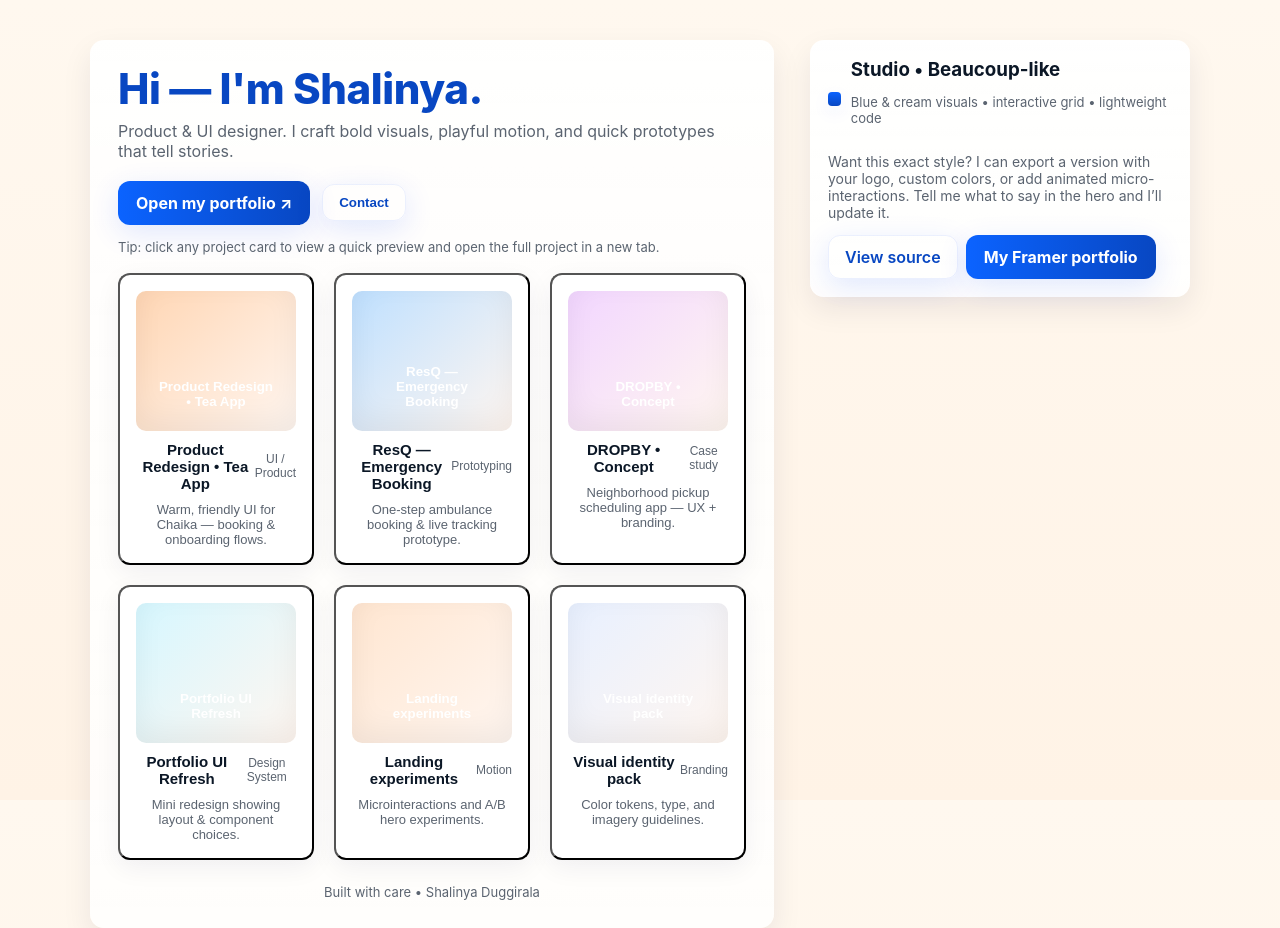
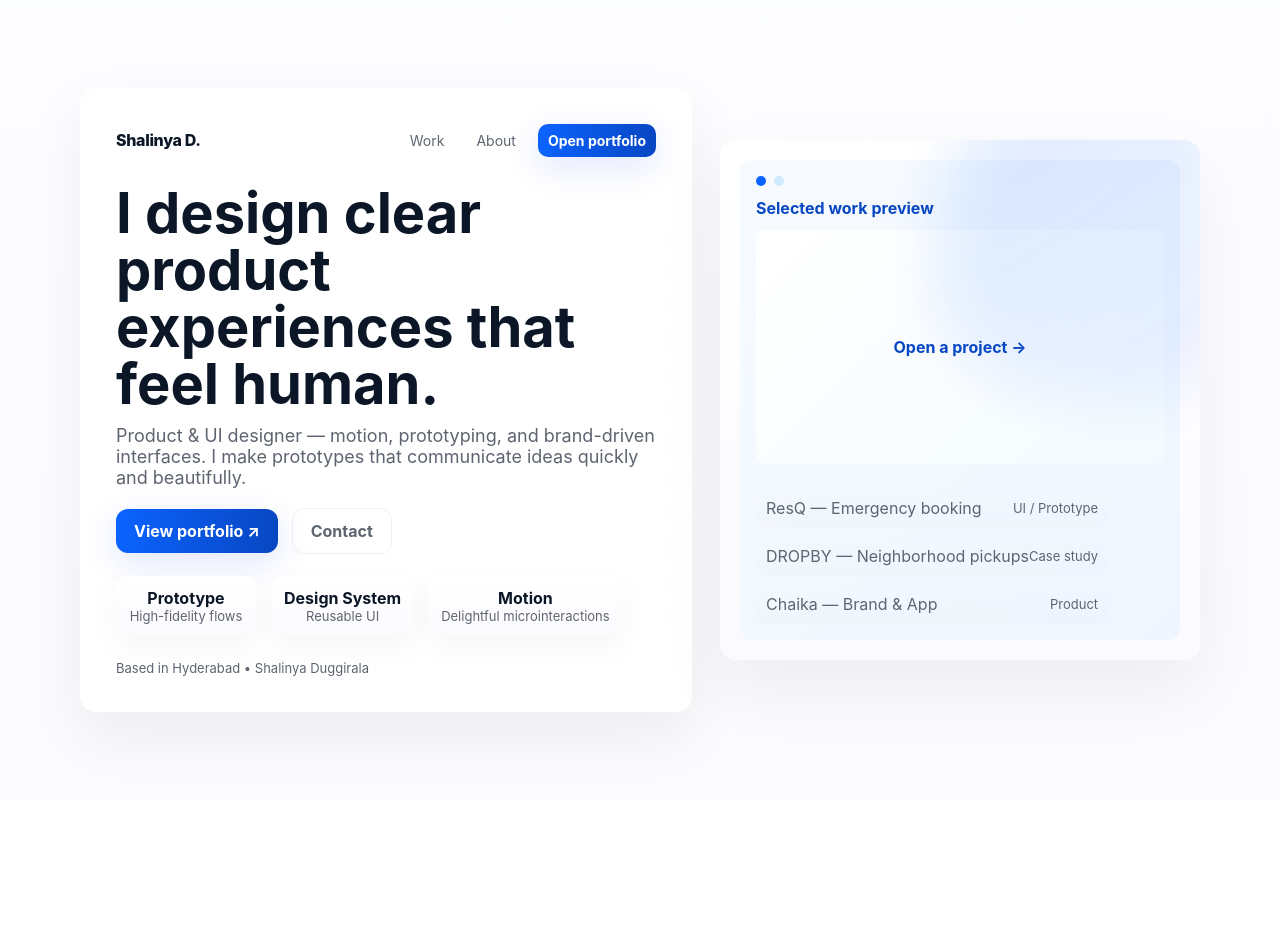
Before and after one commit to ShalinyaDuggirala/NEWFolios, a plain HTML site: page index.html in a window 1280 px wide. After the commit the page ends 800 px from the top, so only its background shows below. Drawn offline with Linux system fonts and the light colour scheme.

Commit message:
Update index.html

```diff
--- a/index.html
+++ b/index.html
@@ -3,257 +3,143 @@
 <head>
 <meta charset="utf-8" />
 <meta name="viewport" content="width=device-width,initial-scale=1" />
-<title>Hi — I'm Shalinya • Portfolio</title>
+<title>Shalinya Duggirala — Portfolio</title>
+<link rel="preconnect" href="https://fonts.gstatic.com" crossorigin>
 <style>
+  /* ---- Variables ---- */
   :root{
-    --cream: #fff8ef;
-    --cream-2: #fff3e6;
-    --blue-1: #0b63ff;   /* main accent */
-    --blue-2: #0847c2;   /* dark accent */
-    --muted: #5b6470;
-    --card: #ffffff;
-    --glass: rgba(255,255,255,0.66);
-    --shadow: 0 12px 30px rgba(11,25,60,0.08);
+    --bg: #fbfbfd;
+    --panel: #ffffff;
+    --accent: #0b63ff;       /* change for other palettes */
+    --accent-2: #0847c2;
+    --muted: #5e6570;
+    --maxw: 1120px;
+    --gap: 28px;
     --radius: 14px;
-    --gap: 20px;
   }
+  /* ---- Reset ---- */
   *{box-sizing:border-box}
-  html,body{height:100%;margin:0;font-family:Inter, system-ui, -apple-system, "Segoe UI", Roboto, "Helvetica Neue", Arial;color:#0b1726}
-  body{
-    background: linear-gradient(180deg,var(--cream) 0%, var(--cream-2) 100%);
-    -webkit-font-smoothing:antialiased;
-    -moz-osx-font-smoothing:grayscale;
-    padding:40px;
-    display:flex;
-    align-items:flex-start;
-    justify-content:center;
+  html,body{height:100%;margin:0;font-family:Inter, ui-sans-serif, system-ui, -apple-system, "Segoe UI", Roboto, Arial;color:#0b1726}
+  body{background:linear-gradient(180deg,#fcfdff 0%, #fbfbfd 100%);-webkit-font-smoothing:antialiased;padding:36px;display:flex;justify-content:center}
+  a{color:inherit}
+
+  /* ---- Layout ---- */
+  .stage{width:100%;max-width:var(--maxw);display:grid;grid-template-columns:1fr 480px;gap:var(--gap);align-items:center}
+  @media (max-width:980px){ .stage{grid-template-columns:1fr; padding:0 18px} }
+
+  /* ---- Left hero ---- */
+  header.hero{padding:36px;border-radius:16px;background:linear-gradient(180deg,rgba(255,255,255,0.95),rgba(255,255,255,0.88));box-shadow:0 24px 60px rgba(12,20,40,0.06);position:relative}
+  nav.top{display:flex;justify-content:space-between;align-items:center;margin-bottom:28px}
+  .brand{font-weight:800;letter-spacing:-0.02em}
+  .navlinks{display:flex;gap:12px;align-items:center}
+  .navlinks a{font-size:14px;color:var(--muted);text-decoration:none;padding:8px 10px;border-radius:10px}
+  .navlinks a.cta{background:linear-gradient(90deg,var(--accent),var(--accent-2));color:white;font-weight:700}
+  h1.title{font-size:56px;line-height:1.02;margin:0 0 12px}
+  p.lead{margin:0 0 20px;color:var(--muted);max-width:55ch;font-size:18px}
+  .actions{display:flex;gap:14px;align-items:center}
+  .btn{padding:12px 18px;border-radius:12px;font-weight:700;text-decoration:none;display:inline-flex;align-items:center;gap:10px;cursor:pointer}
+  .btn.primary{background:linear-gradient(90deg,var(--accent),var(--accent-2));color:#fff;box-shadow:0 10px 34px rgba(11,60,255,0.12)}
+  .btn.ghost{background:transparent;border:1px solid rgba(10,20,40,0.06);color:var(--muted)}
+
+  /* little animated underline for links */
+  .link-underline{position:relative;display:inline-block}
+  .link-underline::after{content:"";position:absolute;left:0;right:0;height:2px;background:linear-gradient(90deg,var(--accent),var(--accent-2));bottom:-4px;transform-origin:left;transform:scaleX(0);transition:transform .35s ease}
+  .link-underline:hover::after{transform:scaleX(1)}
+
+  /* ---- Right visual panel ---- */
+  aside.visual{position:relative;border-radius:16px;padding:20px;background:linear-gradient(180deg,#ffffff, #fbfbff);box-shadow:0 28px 70px rgba(8,18,40,0.06);height:520px;overflow:hidden;display:flex;flex-direction:column}
+  .visual .mock{flex:1;border-radius:12px;background:linear-gradient(135deg,#f7fbff,#eef6ff);display:flex;flex-direction:column;gap:12px;padding:16px;align-items:flex-start}
+  .mock .top{display:flex;gap:8px;align-items:center}
+  .dot{width:10px;height:10px;border-radius:50%;background:var(--accent)}
+  .mock .title{font-weight:700;color:var(--accent-2)}
+  .mock .preview{flex:1;width:100%;border-radius:10px;background:linear-gradient(135deg,#fff,#f3fbff);display:flex;align-items:center;justify-content:center;font-weight:700;color:var(--accent-2)}
+  .floating{position:absolute;right:-60px;top:-60px;width:320px;height:320px;border-radius:40%;filter:blur(28px);opacity:0.9;background:linear-gradient(135deg, rgba(11,99,255,0.14), rgba(11,63,255,0.06));transform:rotate(12deg)}
+
+  /* little project list under mock */
+  .list{margin-top:12px;display:flex;flex-direction:column;gap:8px}
+  .list a{display:flex;justify-content:space-between;align-items:center;padding:10px;border-radius:10px;text-decoration:none;color:var(--muted);background:linear-gradient(180deg,transparent, rgba(0,0,0,0.01))}
+
+  /* ---- Grid / Feature row under hero (optional) ---- */
+  .features{display:flex;gap:16px;margin-top:22px;flex-wrap:wrap}
+  .feature{background:linear-gradient(180deg,#fff,#fbfbff);padding:12px;border-radius:10px;box-shadow:0 10px 30px rgba(8,18,40,0.04);min-width:140px;text-align:center}
+
+  /* ---- Footer small ---- */
+  footer.small{margin-top:24px;color:var(--muted);font-size:13px;text-align:left}
+
+  /* ---- Responsive tweaks ---- */
+  @media (max-width:980px){
+    h1.title{font-size:36px}
+    aside.visual{height:360px;order:2}
   }
 
-  /* stage */
-  .wrap{max-width:1100px;width:100%;display:grid;grid-template-columns:1fr 380px;gap:36px;align-items:start}
-  @media (max-width:980px){ .wrap{grid-template-columns:1fr; padding:0 12px} }
-
-  /* HERO */
-  .hero{
-    background: linear-gradient(180deg, rgba(255,255,255,0.9), rgba(255,255,255,0.82));
-    border-radius:var(--radius);
-    padding:28px;
-    box-shadow:var(--shadow);
-    position:relative;
-    overflow:visible;
-  }
-  #hero-title{font-size:42px;line-height:1.02;margin:0 0 10px;font-weight:800;letter-spacing:-0.01em;color:var(--blue-2)}
-  #hero-sub{margin:0 0 20px;color:var(--muted);font-size:16px;max-width:62ch}
-  .hero .actions{display:flex;gap:12px;align-items:center}
-  .btn{
-    display:inline-flex;align-items:center;gap:10px;padding:12px 18px;border-radius:12px;text-decoration:none;font-weight:700;cursor:pointer;border:none;
-    background:linear-gradient(90deg,var(--blue-1),var(--blue-2));color:#fff;box-shadow:0 8px 30px rgba(11,63,255,0.12);
-  }
-  .btn.ghost{background:transparent;color:var(--blue-2);border:1px solid rgba(11,63,255,0.08);font-weight:600;padding:10px 16px}
-  .note{margin-top:14px;color:var(--muted);font-size:13px}
-
-  /* GRID */
-  .grid-wrap{margin-top:18px}
-  .grid{
-    display:grid;
-    grid-template-columns:repeat(3, 1fr);
-    gap:var(--gap);
-  }
-  @media (max-width:980px){ .grid{grid-template-columns:repeat(2,1fr)} }
-  @media (max-width:520px){ .grid{grid-template-columns:1fr} }
-
-  .card{
-    background:var(--card);
-    border-radius:12px;
-    padding:16px;
-    box-shadow:0 8px 26px rgba(8,20,60,0.06);
-    cursor:pointer;
-    transform-origin:center;
-    transition:transform 280ms cubic-bezier(.2,.9,.2,1), box-shadow 280ms;
-    display:flex;flex-direction:column;gap:10px;
-  }
-  .card:focus{outline:4px solid rgba(11,99,255,0.12)}
-  .card:hover{transform:translateY(-8px) rotateX(6deg); box-shadow:0 24px 60px rgba(8,20,60,0.09)}
-  .thumb{
-    height:140px;border-radius:10px;background:linear-gradient(135deg,var(--blue-1),#9fb8ff);display:flex;align-items:end;padding:12px;color:white;font-weight:700;
-    box-shadow:inset 0 -10px 30px rgba(0,0,0,0.06);
-  }
-  .meta{display:flex;justify-content:space-between;align-items:center}
-  .title{font-size:15px;font-weight:700;color:#0b1726}
-  .tag{font-size:12px;color:var(--muted)}
-
-  /* RIGHT PANEL */
-  .panel{
-    position:sticky;top:36px;
-    background:linear-gradient(180deg, rgba(255,255,255,0.95), rgba(255,255,255,0.9));
-    border-radius:var(--radius);padding:18px;box-shadow:var(--shadow);
-  }
-  .panel h3{margin:0 0 8px}
-  .small{color:var(--muted);font-size:14px}
-
-  /* decorative header accent */
-  .accent-row{display:flex;gap:10px;align-items:center;margin-bottom:12px}
-  .accent-dot{width:14px;height:14px;border-radius:4px;background:linear-gradient(180deg,var(--blue-1),var(--blue-2));box-shadow:0 6px 18px rgba(11,63,255,0.08)}
-
-  /* modal */
-  .modal-backdrop{position:fixed;inset:0;display:none;align-items:center;justify-content:center;background:rgba(6,10,20,0.48);z-index:60;padding:20px}
-  .modal{background:var(--card);max-width:820px;width:100%;border-radius:12px;padding:20px;box-shadow:0 30px 80px rgba(6,12,28,0.3)}
-  .modal .row{display:flex;gap:18px;align-items:flex-start}
-  .modal .preview{flex:1;background:linear-gradient(135deg,#f6fbff,#eef6ff);border-radius:8px;height:260px;display:flex;align-items:center;justify-content:center;font-weight:700;color:var(--blue-2)}
-  .modal .info{width:320px}
-  .close-btn{background:transparent;border:1px solid rgba(11,63,255,0.08);padding:8px 12px;border-radius:10px;cursor:pointer}
-
-  /* small helpers */
-  .muted{color:var(--muted);font-size:13px}
-  footer{margin-top:24px;color:var(--muted);font-size:13px;text-align:center}
-
-  /* subtle entrance animation */
-  .hero, .panel, .grid .card{opacity:0;transform:translateY(12px);animation:enter 560ms ease forwards}
-  .hero{animation-delay:80ms}.panel{animation-delay:160ms}.grid .card{animation-delay:220ms}
+  /* ---- Subtle entrance animation ---- */
+  .hero, .visual{opacity:0;transform:translateY(8px);animation:enter .6s ease forwards}
+  .visual{animation-delay:.12s}
   @keyframes enter{to{opacity:1;transform:none}}
-
 </style>
 </head>
 <body>
-  <div class="wrap" role="main">
-    <!-- HERO + GRID column -->
-    <section class="hero" aria-labelledby="hero-title">
-      <!-- EDITABLE TEXT → change this -->
-      <h1 id="hero-title">Hi — I'm <span style="color:var(--blue-2)">Shalinya</span>.</h1>
-      <p id="hero-sub">Product & UI designer. I craft bold visuals, playful motion, and quick prototypes that tell stories.</p>
-      <!-- /editable -->
+  <div class="stage" role="main">
+    <!-- LEFT: HERO -->
+    <header class="hero" aria-labelledby="main-title">
+      <nav class="top" aria-label="top navigation">
+        <div class="brand">Shalinya D.</div>
+        <div class="navlinks">
+          <a href="#work" class="link-underline">Work</a>
+          <a href="#about" class="link-underline">About</a>
+          <a class="cta btn primary" href="YOUR_PORTFOLIO_URL" target="_blank" rel="noopener">Open portfolio</a>
+        </div>
+      </nav>
 
-      <div class="actions">
-        <a class="btn" href="https://shalinyaduggirala.framer.website/" target="_blank" rel="noopener">Open my portfolio ↗</a>
-        <button class="btn ghost" id="contactBtn">Contact</button>
+      <h1 id="main-title" class="title">I design clear product experiences that feel human.</h1>
+      <p class="lead">Product & UI designer — motion, prototyping, and brand-driven interfaces. I make prototypes that communicate ideas quickly and beautifully.</p>
+
+      <div class="actions" role="group" aria-label="primary actions">
+        <a class="btn primary" href="YOUR_PORTFOLIO_URL" target="_blank">View portfolio ↗</a>
+        <a class="btn ghost" href="mailto:your@email">Contact</a>
       </div>
 
-      <p class="note">Tip: click any project card to view a quick preview and open the full project in a new tab.</p>
-
-      <!-- Interactive grid -->
-      <div class="grid-wrap">
-        <div class="grid" id="projectsGrid" aria-live="polite">
-          <!-- Cards generated in JS -->
-        </div>
+      <div class="features" aria-hidden="true">
+        <div class="feature"><strong>Prototype</strong><div style="color:var(--muted);font-size:13px">High-fidelity flows</div></div>
+        <div class="feature"><strong>Design System</strong><div style="color:var(--muted);font-size:13px">Reusable UI</div></div>
+        <div class="feature"><strong>Motion</strong><div style="color:var(--muted);font-size:13px">Delightful microinteractions</div></div>
       </div>
 
-      <footer>Built with care • Shalinya Duggirala</footer>
-    </section>
+      <footer class="small">Based in Hyderabad • Shalinya Duggirala</footer>
+    </header>
 
-    <!-- RIGHT panel -->
-    <aside class="panel" aria-label="About & quick links">
-      <div class="accent-row">
-        <div class="accent-dot" aria-hidden="true"></div>
-        <div>
-          <h3 style="margin:0">Studio • Beaucoup-like</h3>
-          <p class="small muted">Blue & cream visuals • interactive grid • lightweight code</p>
+    <!-- RIGHT: VISUAL PANEL -->
+    <aside class="visual" aria-label="visual panel">
+      <div class="floating" aria-hidden="true"></div>
+      <div class="mock" aria-hidden="true">
+        <div class="top"><div class="dot"></div><div class="dot" style="background:#cfe9ff"></div></div>
+        <div class="title">Selected work preview</div>
+        <div class="preview">Open a project →</div>
+        <div class="list">
+          <a href="YOUR_PORTFOLIO_URL" target="_blank">ResQ — Emergency booking <span style="color:var(--muted);font-size:13px">UI / Prototype</span></a>
+          <a href="YOUR_PORTFOLIO_URL" target="_blank">DROPBY — Neighborhood pickups <span style="color:var(--muted);font-size:13px">Case study</span></a>
+          <a href="YOUR_PORTFOLIO_URL" target="_blank">Chaika — Brand & App <span style="color:var(--muted);font-size:13px">Product</span></a>
         </div>
-      </div>
-
-      <p class="small">Want this exact style? I can export a version with your logo, custom colors, or add animated micro-interactions. Tell me what to say in the hero and I’ll update it.</p>
-
-      <div style="margin-top:14px;display:flex;gap:8px">
-        <a class="btn ghost" href="https://github.com/ShalinyaDuggirala/NEWFolios" target="_blank">View source</a>
-        <a class="btn" href="https://shalinyaduggirala.framer.website/" target="_blank">My Framer portfolio</a>
       </div>
     </aside>
   </div>
 
-  <!-- modal -->
-  <div class="modal-backdrop" id="modal" role="dialog" aria-modal="true" aria-hidden="true">
-    <div class="modal" role="document">
-      <div style="display:flex;justify-content:flex-end"><button class="close-btn" id="closeModal">Close</button></div>
-      <div class="row">
-        <div class="preview" id="modalPreview">Preview</div>
-        <div class="info">
-          <h4 id="modalTitle">Project title</h4>
-          <p id="modalDesc" class="muted">Short description of the project goes here.</p>
-          <p style="margin-top:12px"><a id="modalLink" class="btn" href="#" target="_blank">Open project ↗</a></p>
-        </div>
-      </div>
-    </div>
-  </div>
+<script>
+  // small: enable quick hero text edit via console:
+  window.setHero = ({title, sub})=>{
+    if(title) document.getElementById('main-title').textContent = title;
+    if(sub) document.querySelector('.lead').textContent = sub;
+  };
 
-<script>
-  // sample project data — update these with your real projects and links
-  const projects = [
-    { id:1, title:"Product Redesign • Tea App", tag:"UI / Product", color:"#ffd6b4", desc:"Warm, friendly UI for Chaika — booking & onboarding flows.", url:"https://shalinyaduggirala.framer.website/" },
-    { id:2, title:"ResQ — Emergency Booking", tag:"Prototyping", color:"#bfe0ff", desc:"One-step ambulance booking & live tracking prototype.", url:"https://shalinyaduggirala.framer.website/" },
-    { id:3, title:"DROPBY • Concept", tag:"Case study", color:"#f2d6ff", desc:"Neighborhood pickup scheduling app — UX + branding.", url:"https://shalinyaduggirala.framer.website/" },
-    { id:4, title:"Portfolio UI Refresh", tag:"Design System", color:"#d6f7ff", desc:"Mini redesign showing layout & component choices.", url:"https://shalinyaduggirala.framer.website/" },
-    { id:5, title:"Landing experiments", tag:"Motion", color:"#ffe6d1", desc:"Microinteractions and A/B hero experiments.", url:"https://shalinyaduggirala.framer.website/" },
-    { id:6, title:"Visual identity pack", tag:"Branding", color:"#e8f0ff", desc:"Color tokens, type, and imagery guidelines.", url:"https://shalinyaduggirala.framer.website/" },
-  ];
-
-  const grid = document.getElementById('projectsGrid');
-
-  function makeCard(p){
-    const el = document.createElement('button');
-    el.className = 'card';
-    el.type = 'button';
-    el.setAttribute('aria-label', `${p.title} — ${p.tag}`);
-    el.innerHTML = `
-      <div class="thumb" style="background: linear-gradient(135deg, ${p.color}, #fff6f0)">
-        <div style="padding:10px;">${p.title}</div>
-      </div>
-      <div class="meta">
-        <div class="title">${p.title}</div>
-        <div class="tag">${p.tag}</div>
-      </div>
-      <div class="muted">${p.desc}</div>
-    `;
-    // open modal on click
-    el.addEventListener('click', ()=> openModal(p));
-    // keyboard tilt / subtle 3D on pointer move
-    el.addEventListener('pointermove', e=>{
-      const rect = el.getBoundingClientRect();
-      const dx = (e.clientX - rect.left) / rect.width - 0.5;
-      const dy = (e.clientY - rect.top) / rect.height - 0.5;
-      el.style.transform = `translateY(-6px) rotateX(${(-dy*6)}deg) rotateY(${(dx*6)}deg)`;
+  // optional: smooth scroll for nav anchor links
+  document.querySelectorAll('a[href^="#"]').forEach(a=>{
+    a.addEventListener('click', e=>{
+      e.preventDefault();
+      const id = a.getAttribute('href').slice(1);
+      const el = document.getElementById(id);
+      if(el) el.scrollIntoView({behavior:'smooth',block:'start'});
     });
-    el.addEventListener('pointerleave', ()=> el.style.transform = '');
-    return el;
-  }
-
-  // populate grid
-  projects.forEach(p => grid.appendChild(makeCard(p)));
-
-  // modal logic
-  const modal = document.getElementById('modal');
-  const modalTitle = document.getElementById('modalTitle');
-  const modalDesc = document.getElementById('modalDesc');
-  const modalLink = document.getElementById('modalLink');
-  const modalPreview = document.getElementById('modalPreview');
-  const closeModalBtn = document.getElementById('closeModal');
-
-  function openModal(p){
-    modalTitle.textContent = p.title;
-    modalDesc.textContent = p.desc;
-    modalLink.href = p.url;
-    modalPreview.textContent = p.tag;
-    modal.style.display = 'flex';
-    modal.setAttribute('aria-hidden','false');
-    // trap focus to close button
-    closeModalBtn.focus();
-  }
-  function closeModal(){
-    modal.style.display = 'none';
-    modal.setAttribute('aria-hidden','true');
-  }
-  closeModalBtn.addEventListener('click', closeModal);
-  modal.addEventListener('click', (e)=>{ if(e.target===modal) closeModal(); });
-  window.addEventListener('keydown', (e)=>{ if(e.key==='Escape') closeModal(); });
-
-  // contact quick action
-  document.getElementById('contactBtn').addEventListener('click', ()=>{
-    window.location.href = 'mailto:shalinya@example.com?subject=Hi%20Shalinya';
   });
-
-  // small: enable changing hero text via developer console if you want quick edits
-  window.setHero = ({title, sub})=>{
-    if(title) document.getElementById('hero-title').innerHTML = title;
-    if(sub) document.getElementById('hero-sub').textContent = sub;
-  };
 </script>
 </body>
 </html>
```
